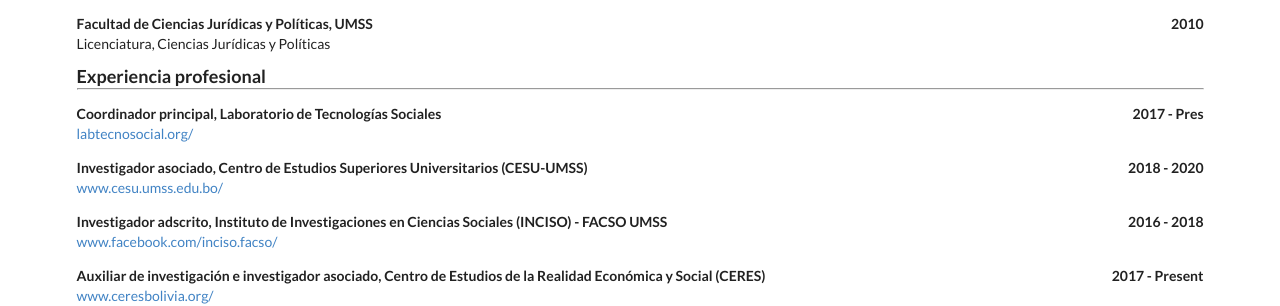
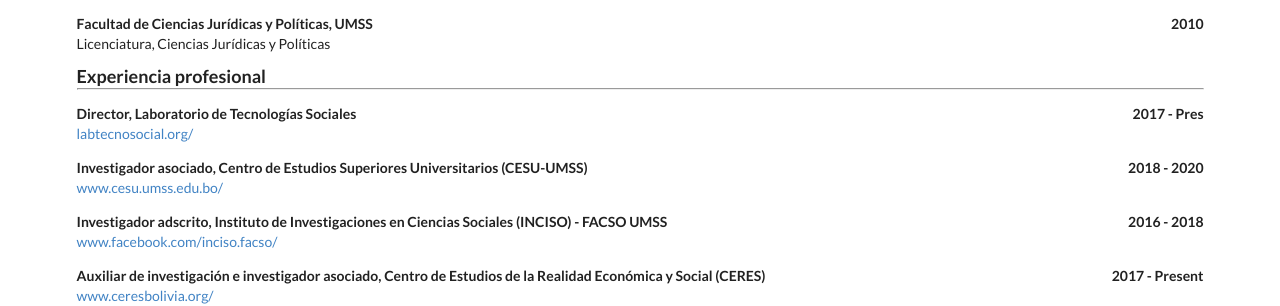
Before and after one commit to alex-roc/alex-roc.github.io, a Jekyll site: the page built from bio/index.html, in a window 1280 px wide and 900 px high, scrolled down 399 px. Shown: the part 155-461 px from the top of the window. Built offline with Jekyll 4.4.1, drawn with Linux system fonts in a browser that asks for light colours.

Commit message:
Update bio.json

```diff
--- a/_data/bio.json
+++ b/_data/bio.json
@@ -190,7 +190,7 @@
   "work": [
       {
       "company": "Laboratorio de Tecnologías Sociales",
-      "position": "Coordinador principal",
+      "position": "Director",
       "website": "http://labtecnosocial.org/",
       "startDate": "2017-03-01",
       "endDate": "Presente",
```
